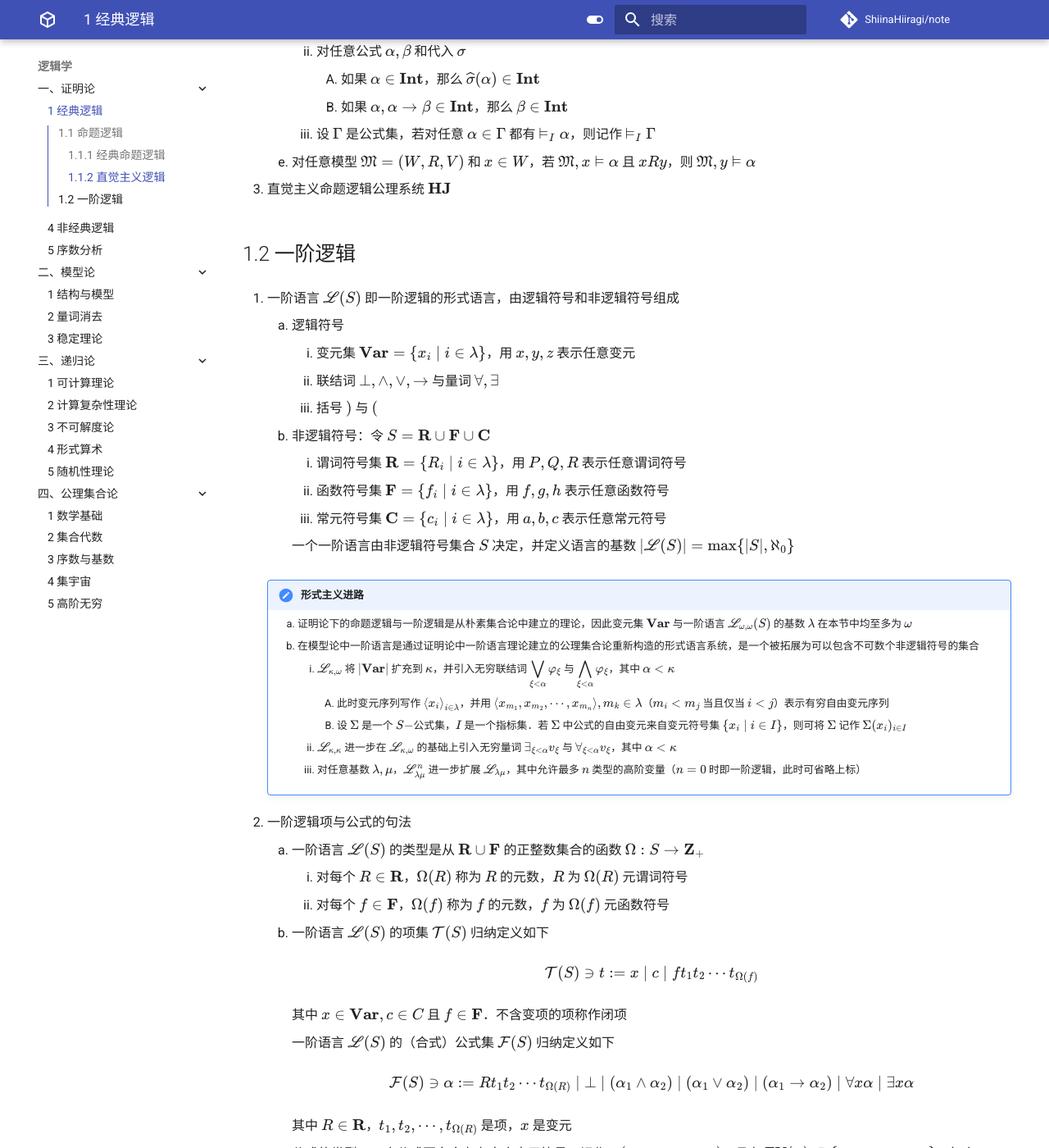
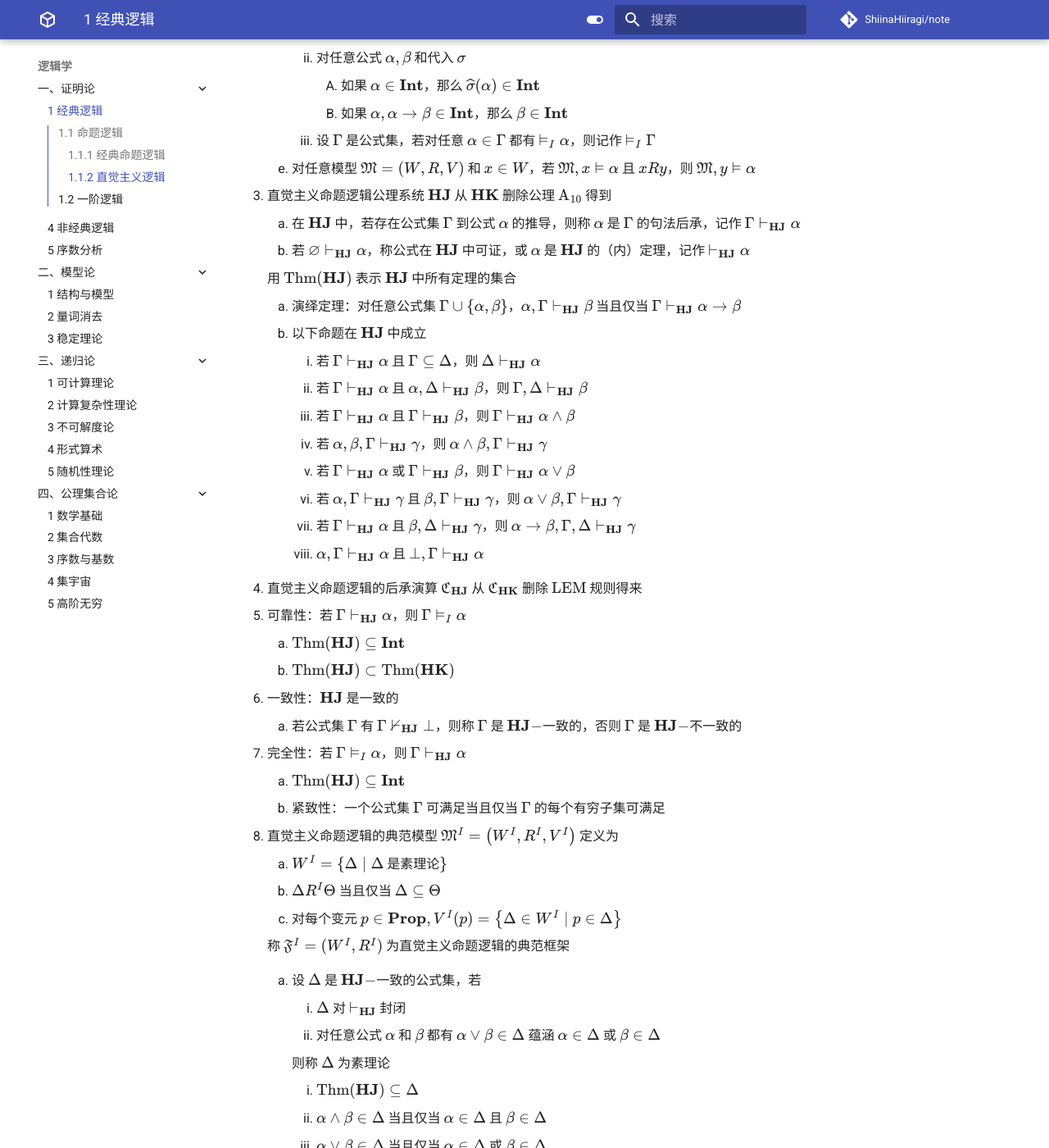
Before and after one commit to ShiinaHiiragi/note, an MkDocs documentation site: the page built from docs/logic/prf/cls.md, in a window 1280 px wide and 1400 px high, scrolled down 7061 px. Shown: the whole window at 82% size. Built offline with MkDocs 1.6.1 and Material for MkDocs 9.7.7, drawn with Linux system fonts in a browser that asks for light colours; comment, search, counter and statistics services are not loaded; some of the changed text lies outside the part shown.

Commit message:
freeze no

```diff
--- a/docs/logic/prf/cls.md
+++ b/docs/logic/prf/cls.md
@@ -148,8 +148,9 @@
 
         三个条件之一，并用 $\mathcal {D, E}$ 等表示推导，用 $\begin{prooftree} \AxiomC{\(\mathcal D\)} \noLine \UnaryInfC{\(\alpha\)} \end{prooftree}$ 表示 $\mathcal D$ 是以 $\alpha$ 为根节点的推导
 
-        4. 在 $\mathbf{HK}$ 中，若存在公式集 $\Gamma$ 到公式 $\alpha$ 的推导，则称 $\alpha$ 是 $\Gamma$ 的句法后承，记作 $\Gamma \vdash_\mathbf{HK} \alpha$，无歧义时下标 $\mathbf{HK}$ 可删除
-        5. 若 $\varnothing \vdash_\mathbf{HK} \alpha$，称公式在 $\mathbf{HK}$ 中可证，或 $\alpha$ 是 $\mathbf{HK}$ 的定理，记作 $\vdash_\mathbf{HK} \alpha$．用 $\mathrm{Thm}(\mathbf{HK})$ 表示 $\mathbf{HK}$ 中所有定理的集合
+        1. 在 $\mathbf{HK}$ 中，若存在公式集 $\Gamma$ 到公式 $\alpha$ 的推导，则称 $\alpha$ 是 $\Gamma$ 的句法后承，记作 $\Gamma \vdash_\mathbf{HK} \alpha$，无歧义时下标 $\mathbf{HK}$ 可删除
+        2. 若 $\varnothing \vdash_\mathbf{HK} \alpha$，称公式在 $\mathbf{HK}$ 中可证，或 $\alpha$ 是 $\mathbf{HK}$ 的（内）定理，记作 $\vdash_\mathbf{HK} \alpha$
+        3. 用 $\mathrm{Thm}(\mathbf{HK})$ 表示 $\mathbf{HK}$ 中所有定理的集合
 
     4. 经典命题逻辑的 $\text{Hilbert}$ 公理系统元定理
         1. $\alpha, \Gamma \vdash_\mathbf{HK} \alpha$，$\bot, \Gamma \vdash_\mathbf{HK} \alpha$
@@ -260,11 +261,11 @@
         5. $\alpha \vee \beta \in \Gamma$ 当且仅当 $\alpha \in \Gamma$ 或 $\beta \in \Gamma$
         6. $\alpha \to \beta \in \Gamma$ 当且仅当 $\alpha \notin \Gamma$ 或 $\beta \in \Gamma$
     3. $\text{Lindenbaum}$ 定理：若 $\Gamma$ 是$\mathbf{HK}-$一致的公式集，那么存在极大 $\mathbf{HK}-$一致的公式集 $\Delta$ 使得 $\Gamma \subseteq \Delta$
-8. 完全性：若 $\Gamma \vDash \alpha$，那么 $\Gamma \vdash_\mathbf{HK} \alpha$
+8. 完全性：若 $\Gamma \vDash \alpha$，则 $\Gamma \vdash_\mathbf{HK} \alpha$
     1. $\mathbf{CL} \subseteq \mathrm{Thm}(\mathbf{HK})$
     2. 完全性的等价形式：若 $\Gamma$ 是 $\mathbf{HK}-$一致的，则 $\Gamma$ 是可满足的
     3. 紧致性：一个公式集 $\Gamma$ 可满足当且仅当 $\Gamma$ 的每个有穷子集可满足
-9.  其他性质
+9. 其他性质
     1. $\text{Post}$ 完全性：$\mathbf{HK}$ 是 $\text{Post}$ 完全的，即若 $\nvdash_\mathbf{HK} \alpha$，那么在系统 $\mathbf{HK}$ 上增加 $\alpha$ 作为公理所得到的系统是不一致的
     2. 析取性质：$\mathbf{HK}$ 不具有析取性质，即存在公式 $\alpha \vee \beta$，有 $\vdash_\mathbf{HK} \alpha \vee \beta$ 且 $\nvdash_\mathbf{HK} \alpha$ 且 $\nvdash_\mathbf{HK} \beta$
     3. 插值性质：$\mathbf{HK}$ 具有插值性质，即对任何公式 $\alpha \to \beta$，若 $\vdash_\mathbf{HK} \alpha \to \beta$，那么存在公式 $\chi$ 使得
@@ -313,7 +314,51 @@
         3. 设 $\Gamma$ 是公式集，若对任意 $\alpha \in \Gamma$ 都有 $\vDash_{I} \alpha$，则记作 $\vDash_{I} \Gamma$
     5. 对任意模型 $\mathfrak{M}=(W, R, V)$ 和 $x \in W$，若 $\mathfrak{M}, x \vDash \alpha$ 且 $x R y$，则 $\mathfrak{M}, y \vDash \alpha$
 
-3. 直觉主义命题逻辑公理系统 $\mathbf{HJ}$
+3. 直觉主义命题逻辑公理系统 $\mathbf{HJ}$ 从 $\mathbf{HK}$ 删除公理 $\text{A}_{10}$ 得到
+    1. 在 $\mathbf{HJ}$ 中，若存在公式集 $\Gamma$ 到公式 $\alpha$ 的推导，则称 $\alpha$ 是 $\Gamma$ 的句法后承，记作 $\Gamma \vdash_\mathbf{HJ} \alpha$
+    2. 若 $\varnothing \vdash_\mathbf{HJ} \alpha$，称公式在 $\mathbf{HJ}$ 中可证，或 $\alpha$ 是 $\mathbf{HJ}$ 的（内）定理，记作 $\vdash_\mathbf{HJ} \alpha$
+
+    用 $\mathrm{Thm}(\mathbf{HJ})$ 表示 $\mathbf{HJ}$ 中所有定理的集合
+
+    1. 演绎定理：对任意公式集 $\Gamma \cup\{\alpha, \beta\}$，$\alpha, \Gamma \vdash_{\mathbf{HJ}} \beta$ 当且仅当 $\Gamma \vdash_{\mathbf{HJ}} \alpha \rightarrow \beta$
+    2. 以下命题在 $\mathbf{HJ}$ 中成立
+        1. 若 $\Gamma \vdash_{\mathbf{HJ}} \alpha$ 且 $\Gamma \subseteq \Delta$，则 $\Delta \vdash_{\mathbf{HJ}} \alpha$
+        2. 若 $\Gamma \vdash_{\mathbf{HJ}} \alpha$ 且 $\alpha, \Delta \vdash_{\mathbf{HJ}} \beta$，则 $\Gamma, \Delta \vdash_{\mathbf{HJ}} \beta$
+        3. 若 $\Gamma \vdash_{\mathbf{H J}} \alpha$ 且 $\Gamma \vdash_{\mathbf{H J}} \beta$，则 $\Gamma \vdash_{\mathbf{H J}} \alpha \wedge \beta$
+        4. 若 $\alpha, \beta, \Gamma \vdash_{\mathbf{H J}} \gamma$，则 $\alpha \wedge \beta, \Gamma \vdash_{\mathbf{H J}} \gamma$
+        5. 若 $\Gamma \vdash_{\mathbf{H J}} \alpha$ 或 $\Gamma \vdash_{\mathbf{H J}} \beta$，则 $\Gamma \vdash_{\mathbf{H J}} \alpha \vee \beta$
+        6. 若 $\alpha, \Gamma \vdash_{\mathbf{H J}} \gamma$ 且 $\beta, \Gamma \vdash_{\mathbf{H J}} \gamma$，则 $\alpha \vee \beta, \Gamma \vdash_{\mathbf{H J}} \gamma$
+        7. 若 $\Gamma \vdash_{\mathbf{HJ}} \alpha$ 且 $\beta, \Delta \vdash_{\mathbf{HJ}} \gamma$，则 $\alpha \rightarrow \beta, \Gamma, \Delta \vdash_{\mathbf{HJ}} \gamma$
+        8. $\alpha, \Gamma \vdash_{\mathbf{HJ}} \alpha$ 且 $\perp, \Gamma \vdash_{\mathbf{HJ}} \alpha$
+
+4. 直觉主义命题逻辑的后承演算 $\mathfrak{C}_\mathbf{HJ}$ 从 $\mathfrak{C}_\mathbf{HK}$ 删除 $\text{LEM}$ 规则得来
+5. 可靠性：若 $\Gamma \vdash_\mathbf{HJ} \alpha$，则 $\Gamma \vDash_{I} \alpha$
+    1. $\mathrm{Thm}(\mathbf{HJ}) \subseteq \mathbf{Int}$
+    2. $\mathrm{Thm}(\mathbf{HJ}) \subset \mathrm{Thm}(\mathbf{HK})$
+6. 一致性：$\mathbf{HJ}$ 是一致的
+    1. 若公式集 $\Gamma$ 有 $\Gamma \nvdash_\mathbf{HJ} \bot$，则称 $\Gamma$ 是 $\mathbf{HJ}-$一致的，否则 $\Gamma$ 是 $\mathbf{HJ}-$不一致的
+7. 完全性：若 $\Gamma \vDash_{I} \alpha$，则 $\Gamma \vdash_\mathbf{HJ} \alpha$
+    1. $\mathrm{Thm}(\mathbf{HJ}) \subseteq \mathbf{Int}$
+    2. 紧致性：一个公式集 $\Gamma$ 可满足当且仅当 $\Gamma$ 的每个有穷子集可满足
+8. 直觉主义命题逻辑的典范模型 $\mathfrak{M}^{I}=\left(W^{I}, R^{I}, V^{I}\right)$ 定义为
+    1. $W^{I}=\{\Delta \mid \Delta$ 是素理论$\}$
+    2. $\Delta R^{I} \Theta$ 当且仅当 $\Delta \subseteq \Theta$
+    3. 对每个变元 $p \in \mathbf{Prop}, V^{I}(p)=\left\{\Delta \in W^{I} \mid p \in \Delta\right\}$
+
+    称 $\mathfrak{F}^{I}=(W^{I}, R^{I})$ 为直觉主义命题逻辑的典范框架
+
+    1. 设 $\Delta$ 是 $\mathbf{HJ}-$一致的公式集，若
+        1. $\Delta$ 对 $\vdash_{\mathbf{HJ}}$ 封闭
+        2. 对任意公式 $\alpha$ 和 $\beta$ 都有 $\alpha \vee \beta \in \Delta$ 蕴涵 $\alpha \in \Delta$ 或 $\beta \in \Delta$
+
+        则称 $\Delta$ 为素理论
+
+        1. $\operatorname{Thm}(\mathbf{HJ}) \subseteq \Delta$
+        2. $\alpha \wedge \beta \in \Delta$ 当且仅当 $\alpha \in \Delta$ 且 $\beta \in \Delta$
+        3. $\alpha \vee \beta \in \Delta$ 当且仅当 $\alpha \in \Delta$ 或 $\beta \in \Delta$
+        4. 若 $\Gamma \nvdash_{\mathbf{HJ}} \alpha$，则存在素理论 $\Delta$ 使得 $\Gamma \subseteq \Delta$ 且 $\Delta \nvdash_{\mathbf{HJ}} \alpha$
+
+    2. 对任何公式 $\alpha$ 和 $\Delta \in W^{I}$，$\mathfrak{M}^{I}, \Delta \vDash \alpha$ 当且仅当 $\alpha \in \Delta$
 
 ## 1.2 一阶逻辑
 1. 一阶语言 $\mathscr L(S)$ 即一阶逻辑的形式语言，由逻辑符号和非逻辑符号组成
```
